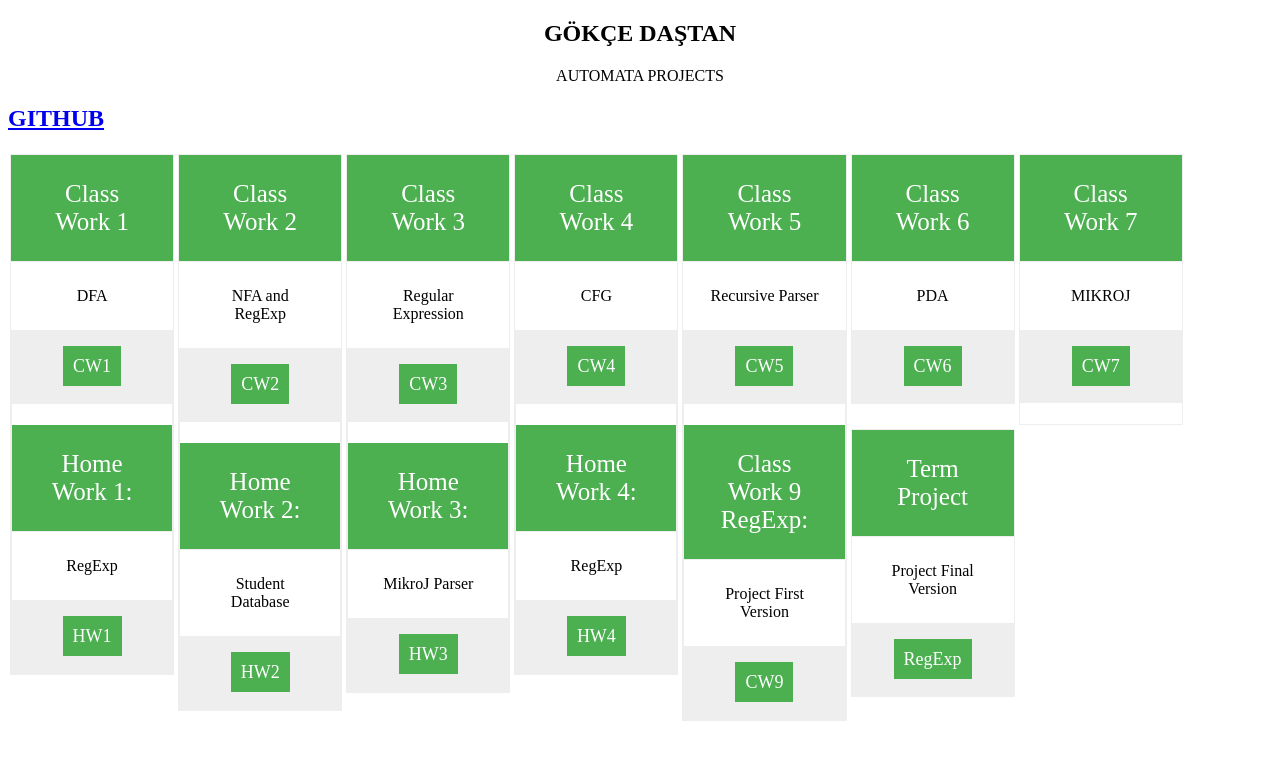
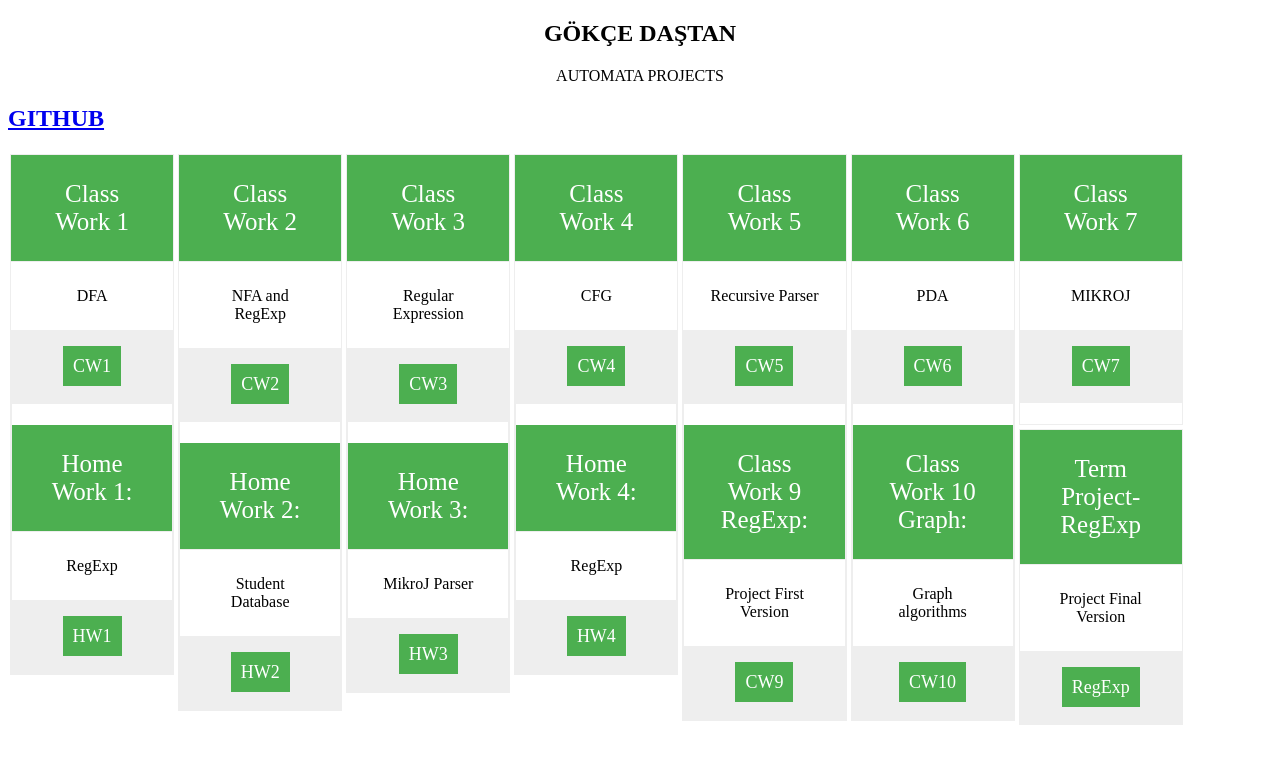
Before and after one commit to gokcedastan/AutomataWorks, a plain HTML site: page index.html in a window 1280 px wide. Drawn offline with Linux system fonts and the light colour scheme.

Commit message:
Update index.html

```diff
--- a/index.html
+++ b/index.html
@@ -161,10 +161,13 @@
     <li class="header" style="background-color:#4CAF50">Class Work 6</li>
      <li>PDA</li>
      <li class="grey"><a href="https://gokcedastan.github.io/AutomataWorks/PDA1.html" class="button">CW6</a></li>
-
+   <ul class="price">
+           <h1> </h1>
+           <li class="header" style="background-color:#4CAF50">Class Work 10 Graph:</li>
+    <li>Graph algorithms</li>
+    <li class="grey"><a href="https://gokcedastan.github.io/AutomataWorks/graph.png" class="button">CW10</a></li>
   </ul>
-              <h1> </h1>
-
+  </ul>
 </div>
      <div class="columns">
   <ul class="price">
@@ -179,7 +182,7 @@
 </div>
       <div class="columns">
   <ul class="price">
-    <li class="header" style="background-color:#4CAF50">Term Project</li>
+    <li class="header" style="background-color:#4CAF50">Term Project-RegExp</li>
      <li>Project Final Version</li>
      <li class="grey"><a href="" class="button">RegExp</a></li>
 
```
